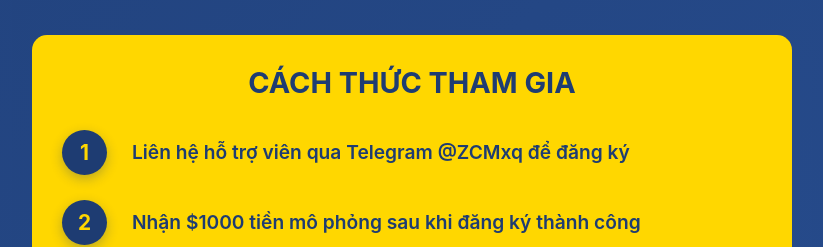
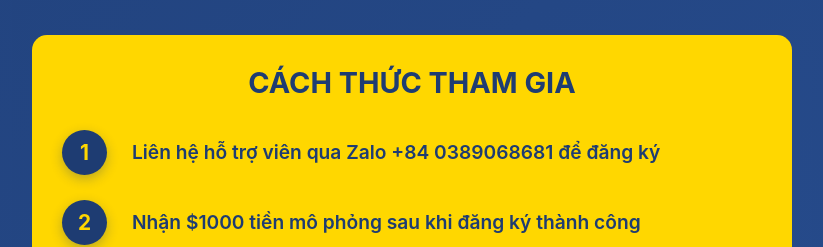
Before and after one commit to TheSixer/biancaal-trading-contest, a Next.js app: page / in a window 1280 px wide. Shown: the part 1520-1767 px from the top of the page, without its empty margins (228-1051 px from the left). Built offline with nearby package versions, Linux system fonts and the light colour scheme.

Commit message:
feat: update text

```diff
--- a/app/components/TradingContest.tsx
+++ b/app/components/TradingContest.tsx
@@ -132,7 +132,10 @@ const TradingContest = () => {
         <div className={styles.steps}>
           <div className={styles.step}>
             <div className={styles.stepNumber}>1</div>
-            <p>Liên hệ hỗ trợ viên qua Telegram @ZCMxq để đăng ký</p>
+            <p>
+              Liên hệ hỗ trợ viên qua Zalo{" "}
+              <a href="tel:+840389068681">+84 0389068681</a> để đăng ký
+            </p>
           </div>
           <div className={styles.step}>
             <div className={styles.stepNumber}>2</div>
```
